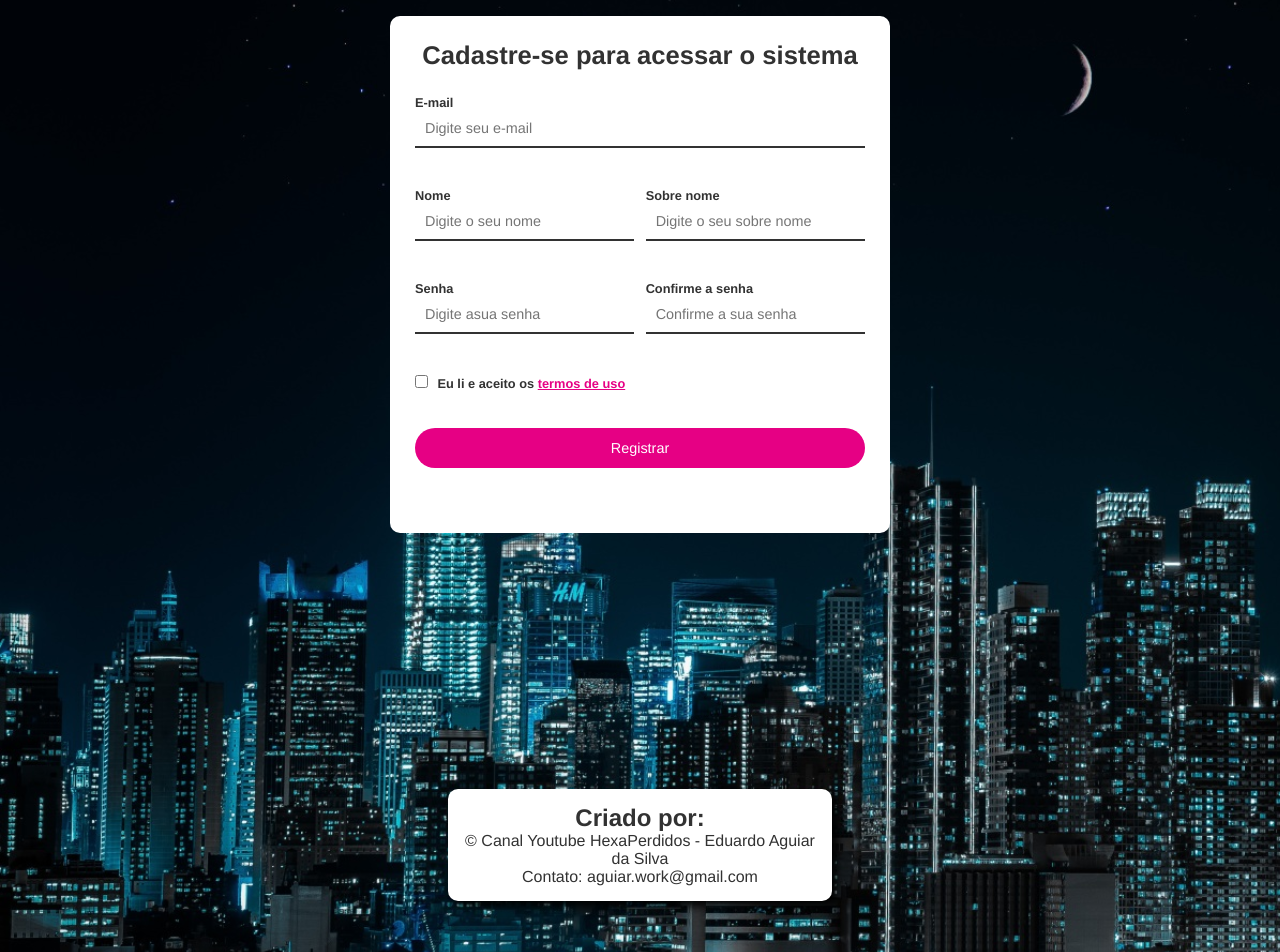
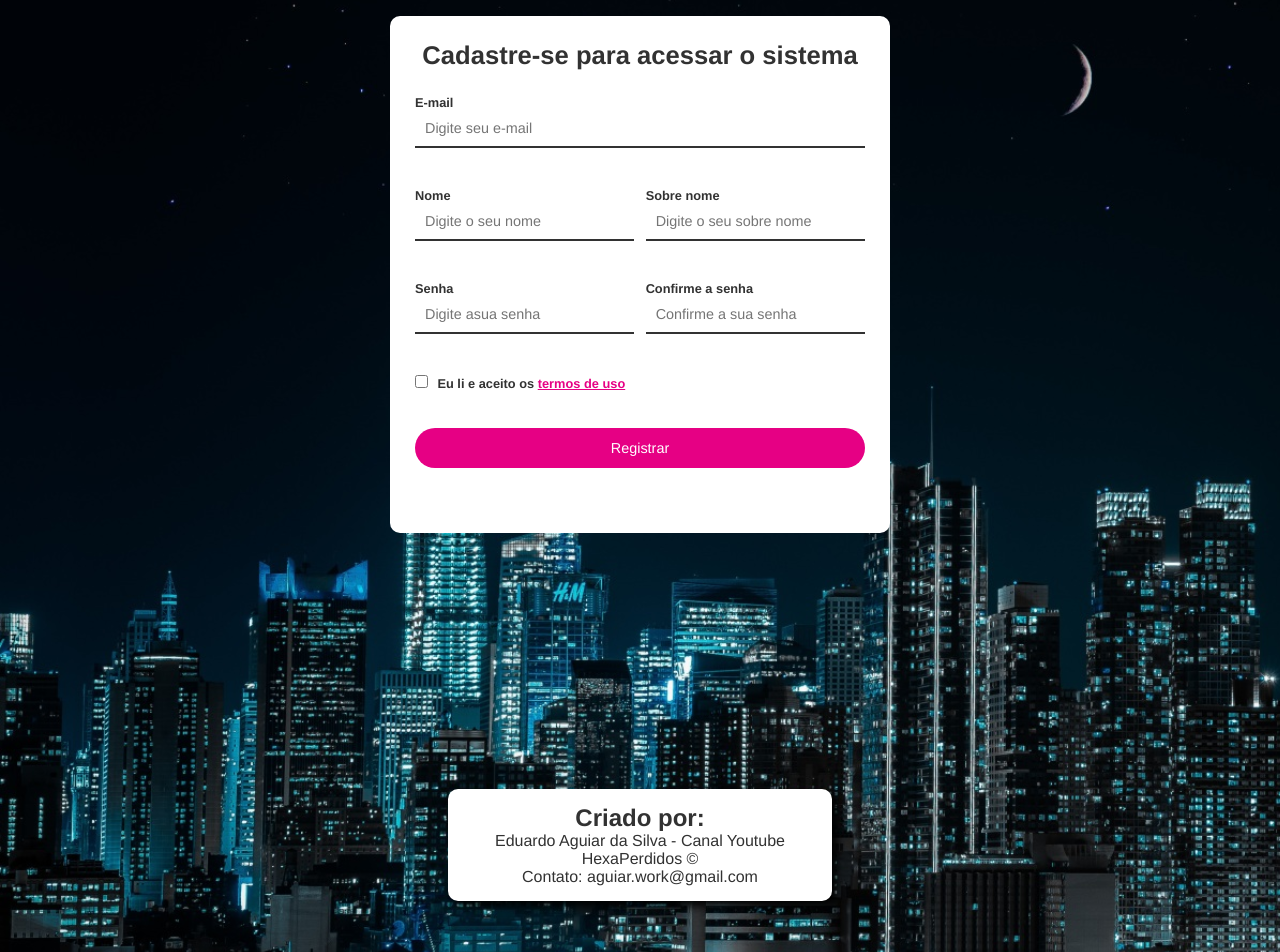
Before and after one commit to EduBardoADS/Tabela-de-cadastro-e-valida--es, a plain HTML site: page index.html in a window 1280 px wide. Shown: the top 952 px of the page. Drawn offline with Linux system fonts and the light colour scheme.

Commit message:
Organização dos contatos
Ajustes para melhor visibilidade.

```diff
--- a/index.html
+++ b/index.html
@@ -55,8 +55,9 @@
     </div>
     <div class="dados">
         <h2>Criado por:</h2>
-        <p>&copy; Canal Youtube HexaPerdidos - Eduardo Aguiar da Silva</p>
-        <p>Contato: aguiar.work@gmail.com</p>
+        <p>Eduardo Aguiar da Silva - Canal Youtube HexaPerdidos &copy;</p>
+        <p>Contato: aguiar.work@gmail.com </p>
+
     </div>
 
     <p class="error-validation template"></p>
```
